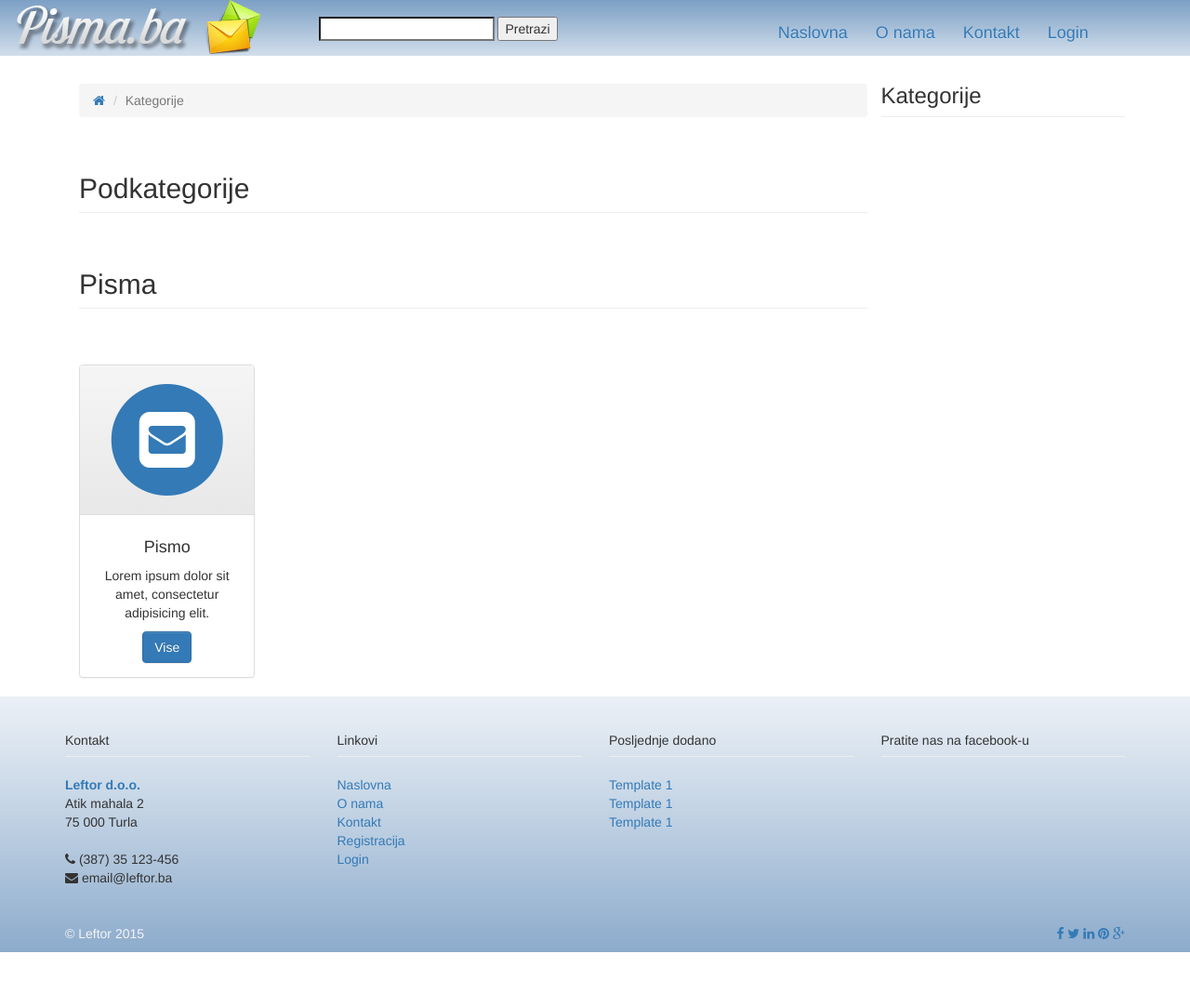
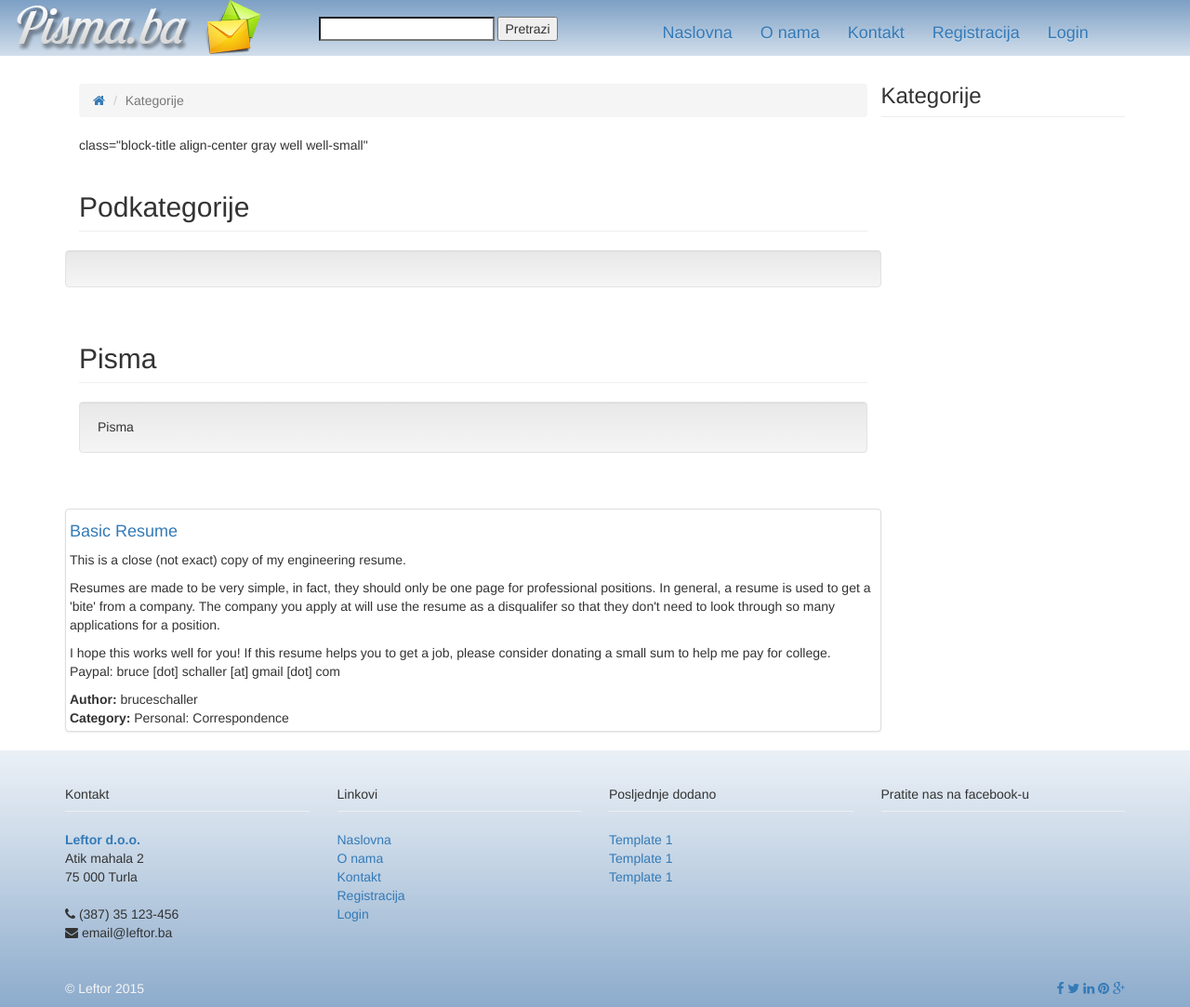
Before and after one commit to skoYaa/pisma, a Yii app: the page made by views/user/kategorije.php in a window 1280 px wide. Shown: the whole page at 93% size. Before the commit the page ends 1024 px from the top, so only its background shows below. Run offline with PHP 8.4 and a stand-in for Yii, Linux system fonts and the light colour scheme; the template is opened without the code that fills it, so the values that code supplies are empty; some libraries are stand-ins or nearby versions.

Commit message:
sa posla

```diff
--- a/views/layouts/main.php
+++ b/views/layouts/main.php
@@ -54,6 +54,12 @@ AppAsset::register($this);
                                 <li><a href="http://localhost/pisma/web/index.php?r=site/about">O nama</a></li>
                                 <li><a href="http://localhost/pisma/web/index.php?r=site/contact">Kontakt</a></li>
                                 <?php
+                                if (Yii::$app->user->isGuest) {
+                                    echo '<li><a href="http://localhost/pisma/web/index.php?r=account/create">Registracija</a></li>';
+                                } else {
+                                    $ime = Yii::$app->user->identity->user_name;
+                                    echo '<li><a href="http://localhost/pisma/web/index.php?r=purchase/create">kupovina</a></li>';
+                                }
                                 if (Yii::$app->user->isGuest) {
                                     echo '<li><a href="http://localhost/pisma/web/index.php?r=site/login">Login</a></li>';
                                 } else {
--- a/views/user/kategorije.php
+++ b/views/user/kategorije.php
@@ -16,8 +16,9 @@ $this->title = 'Kategorije';
 
 
         <div class="col-lg-9">
+          class="block-title align-center gray well well-small"
             <h2 class="page-header">Podkategorije</h2>
-            <div class="row">
+            <div class="row" ><div class="block-title align-center gray well well-small">
                 <?php
 
                  //$models= $kat;
@@ -29,36 +30,41 @@ $this->title = 'Kategorije';
                      <?php }
 
                 ?>
-            </div>
+            </div></div>
             <div class="row">
                 <div class="col-lg-12" >
                     <h2 class="page-header">Pisma</h2>
+                    <h5 class="block-title align-center gray well well-small" >Pisma</h5>
                     <div class="row" style="padding-top: 40px;">
 
-               <div class="col-md-3 col-sm-6">
-                <div class="panel panel-default text-center">
-                    <div class="panel-heading">
-                        <span class="fa-stack fa-5x">
-                            <i class="fa fa-circle fa-stack-2x text-primary"></i>
-                            <i class="fa fa-envelope-square fa-stack-1x fa-inverse"></i>
-                        </span>
+                    <div class="views-row views-row-1">
+                    <div class="thumbnail no-padding clearfix margin-bottom-big">
+                  <div class="clearfix border-bottom no-margin-bottom padding project-header">
+                    <div class="pull-right">
                     </div>
-                    <div class="panel-body">
-                        <h4>Pismo</h4>
-                        <p>Lorem ipsum dolor sit amet, consectetur adipisicing elit.</p>
-                        <a href="#" class="btn btn-primary">Vise</a>
+                    <h4 class="template-list-title"><a href="?r=user/say&message=Hello+World">Basic Resume</a></h4>
+                     <p>This is a close (not exact) copy of my engineering resume.
+                </p><p>Resumes are made to be very simple, in fact, they should only be one page for professional positions. In general, a resume is used to get a 'bite' from a company.  The company you apply at will use the resume as a disqualifer so that they don't need to look through so many applications for a position.
+                </p><p>I hope this works well for you!  If this resume helps you to get a job, please consider donating a small sum to help me pay for college.<br>
+                Paypal: bruce [dot] schaller [at] gmail [dot] com</p>
+                   </div>
+
+                  <div class="clearfix padding border-bottom no-margin-bottom body">
+
+                    <div><strong class="views-label views-label-author">Author: </strong><span class="field-content">bruceschaller</span></div>
+                    <div><strong class="views-label views-label-field-template-category">Category: </strong>Personal: Correspondence</div>
+
+                 </span></div>
+                  </div>
+
+                </div>
+                  </div>
+
                     </div>
                 </div>
-            </div>
-                    </div>
-                </div>
-            </div>
-        </div>
 
 
 
-
-                </div>
-
-
             </div>
+        </div>
+  </div>
```
Also changed, not shown: controllers/PurchaseController.php (+25 -5 lines), controllers/UserController.php (+6 -2 lines), views/purchase/_form(user).php (+1 -6 lines), views/user/say.php (added, +63 -0 lines).
